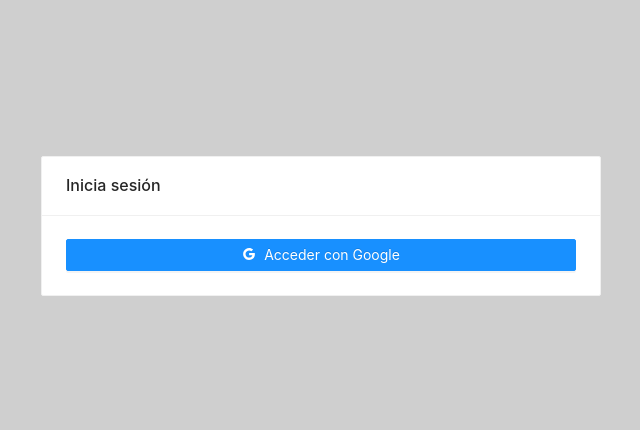
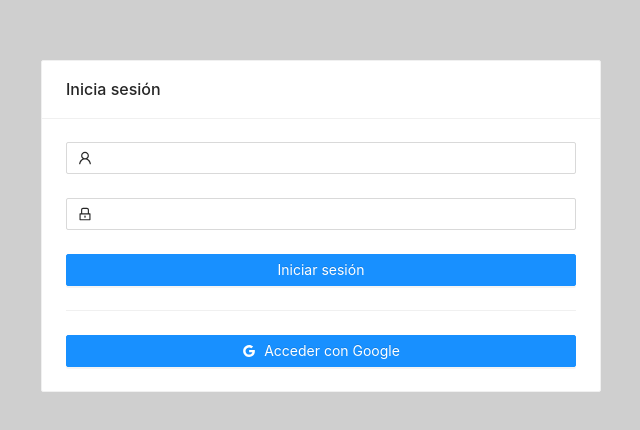
Before and after one commit to TheMineWay/seat-randomizer, a Vue app: page /#/ in a window 1280 px wide. Shown: the part 174-604 px from the top of the page, without its empty margins (319-959 px from the left). Built offline with nearby package versions, Linux system fonts and the light colour scheme; no server answers.

Commit message:
Login form

```diff
--- a/package.json
+++ b/package.json
@@ -4,6 +4,7 @@
   "private": true,
   "scripts": {
     "serve": "vue-cli-service serve",
+    "dev": "vue-cli-service serve --mode dev",
     "build": "vue-cli-service build",
     "lint": "vue-cli-service lint"
   },
--- a/src/components/auth/login/LoginComponent.vue
+++ b/src/components/auth/login/LoginComponent.vue
@@ -1,6 +1,15 @@
 <script setup lang="ts">
-import { GoogleOutlined } from "@ant-design/icons-vue";
-import { getAuth, GoogleAuthProvider, signInWithPopup } from "firebase/auth";
+import {
+  GoogleOutlined,
+  LockOutlined,
+  UserOutlined,
+} from "@ant-design/icons-vue";
+import {
+  getAuth,
+  GoogleAuthProvider,
+  signInWithPopup,
+  signInWithEmailAndPassword,
+} from "firebase/auth";
 
 const providers = {
   google: new GoogleAuthProvider(),
@@ -18,10 +27,52 @@ const loginWithGoogle = async () => {
   }
   loginLoading.value = false;
 };
+
+const loginFormState = ref<{ email: string; password: string }>();
+
+const loginWithEmailAndPassword = async () => {
+  loginLoading.value = true;
+  if (loginFormState.value) {
+    try {
+      const { email, password } = loginFormState.value;
+      const auth = getAuth();
+      await signInWithEmailAndPassword(auth, email, password);
+    } catch (e) {
+      console.log(e);
+    }
+  }
+  loginLoading.value = false;
+};
 </script>
 <template>
   <div class="login-page">
     <a-card :title="$t('loginForm.form.Title')" hoverable class="login-card">
+      <a-form :model="loginFormState" @finish="loginWithEmailAndPassword">
+        <a-row>
+          <a-col span="24">
+            <a-form-item>
+              <a-input type="email">
+                <template #prefix><UserOutlined /></template>
+              </a-input>
+            </a-form-item>
+          </a-col>
+          <a-col span="24">
+            <a-form-item>
+              <a-input type="password">
+                <template #prefix>
+                  <LockOutlined />
+                </template>
+              </a-input>
+            </a-form-item>
+          </a-col>
+          <a-col span="24">
+            <a-button block type="primary" html-type="submit">{{
+              $t("loginForm.form.fields.login.Label")
+            }}</a-button>
+          </a-col>
+        </a-row>
+      </a-form>
+      <a-divider />
       <a-button
         type="primary"
         block
--- a/src/i18n/es/es.json
+++ b/src/i18n/es/es.json
@@ -5,6 +5,9 @@
             "fields": {
                 "loginWithGoogle": {
                     "Label": "Acceder con Google"
+                },
+                "login": {
+                    "Label": "Iniciar sesión"
                 }
             }
         }
--- /dev/null
+++ b/src/services/env/env.ts
@@ -0,0 +1,8 @@
+export function env() {
+
+    const e = process.env ?? {};
+
+    return {
+        ENV: (e.NODE_ENV ?? 'prod') as ('development' | 'production'),
+    }
+}
--- a/src/services/firebase/firebase.ts
+++ b/src/services/firebase/firebase.ts
@@ -1,6 +1,8 @@
 // Import the functions you need from the SDKs you need
 import { initializeApp } from "firebase/app";
 import { getAnalytics } from "firebase/analytics";
+import { connectAuthEmulator, getAuth } from "firebase/auth";
+import { env } from "../env/env";
 // TODO: Add SDKs for Firebase products that you want to use
 // https://firebase.google.com/docs/web/setup#available-libraries
 
@@ -21,6 +23,10 @@ export function initFirebase() {
     const app = initializeApp(firebaseConfig);
     const analytics = getAnalytics(app);
 
+    // Setup AUTH
+    const auth = getAuth();
+    if(env().ENV === 'development') connectAuthEmulator(auth, "http://localhost:9099");
+
     return {
         app,
         analytics,
```
Also changed, not shown: src/services/firebase/firestore.ts (added, +8 -0 lines), 1 other file (tests, documents, lock files or other folders).
